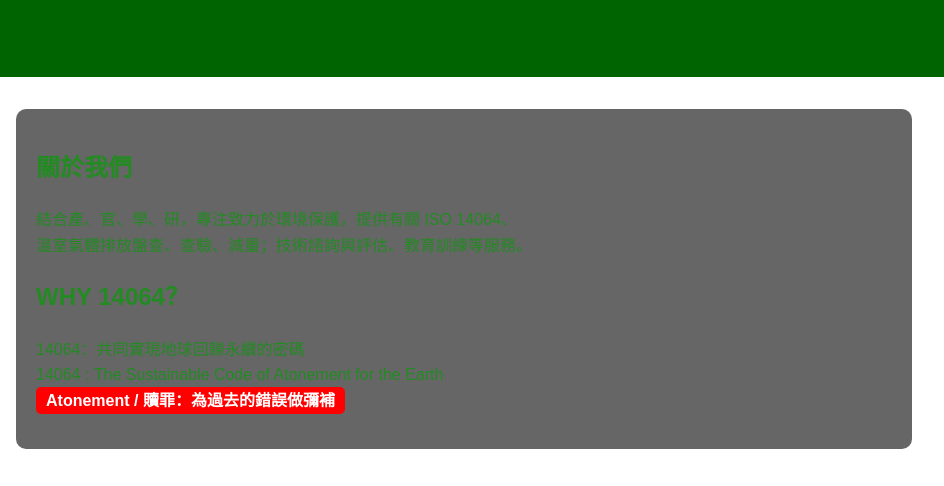
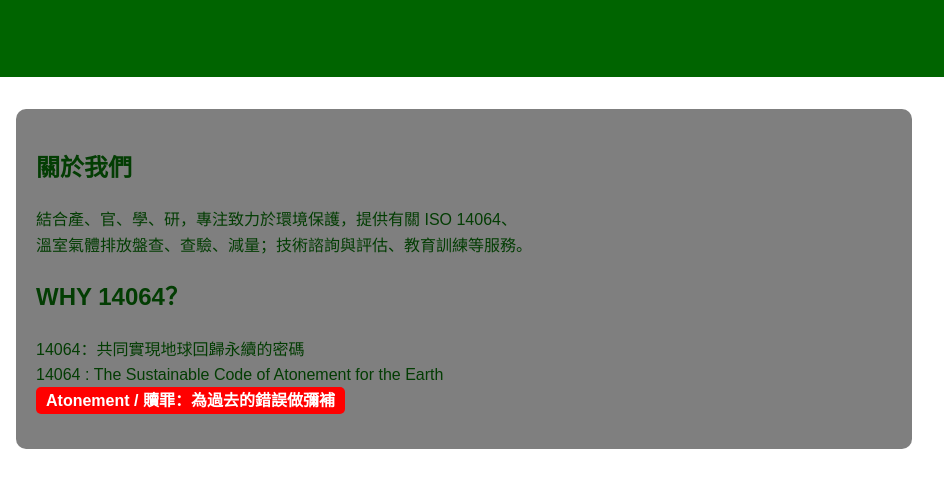
Before and after one commit to TMSC-Aaron/14064, a plain HTML site: page index.html in a window 1280 px wide. Shown: the part 466-952 px from the top of the page, 336-1280 px from the left. Drawn offline with Linux system fonts and the light colour scheme.

Commit message:
Update index.html

```diff
--- a/index.html
+++ b/index.html
@@ -115,8 +115,8 @@
             flex: 1 1 70%;
             text-align: left;
             padding: 20px;
-            background-color: rgba(0, 0, 0, 0.6);
-            color: #228B22;
+            background-color: rgba(0, 0, 0, 0.5);
+            color: #033d03;
             border-radius: 10px;
         }
 
```
